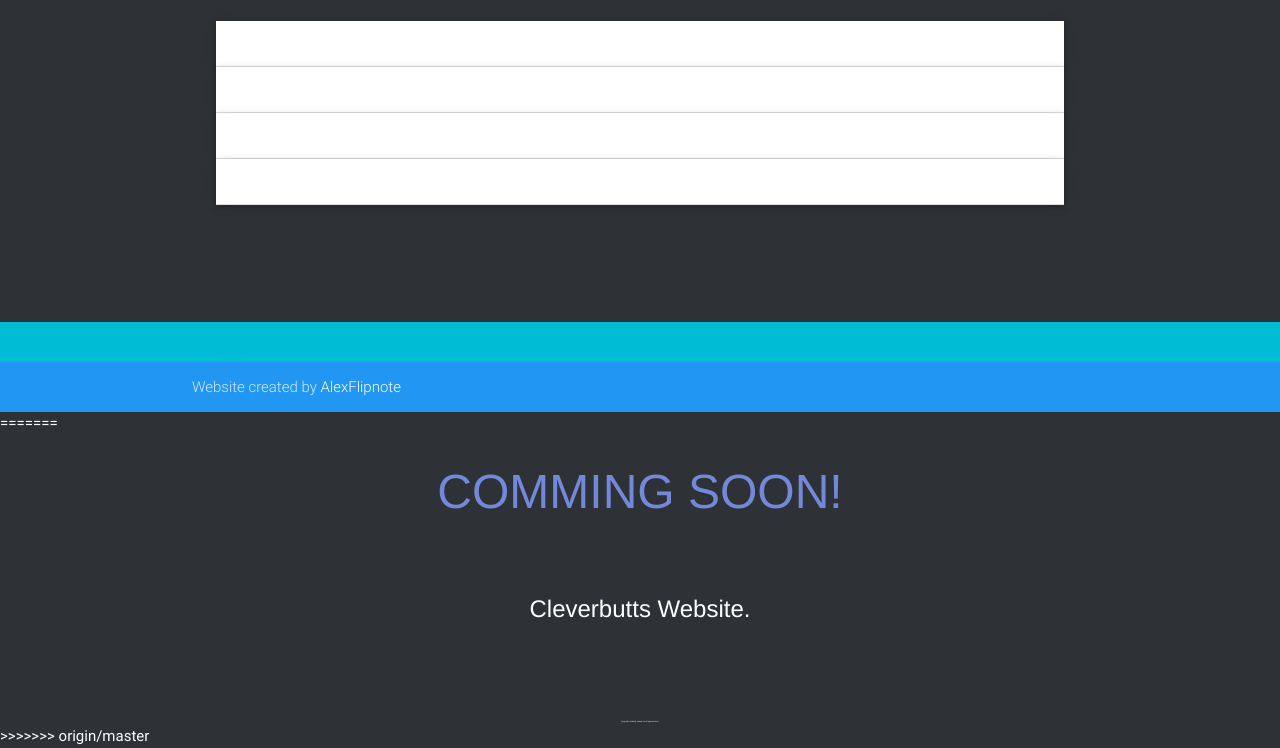
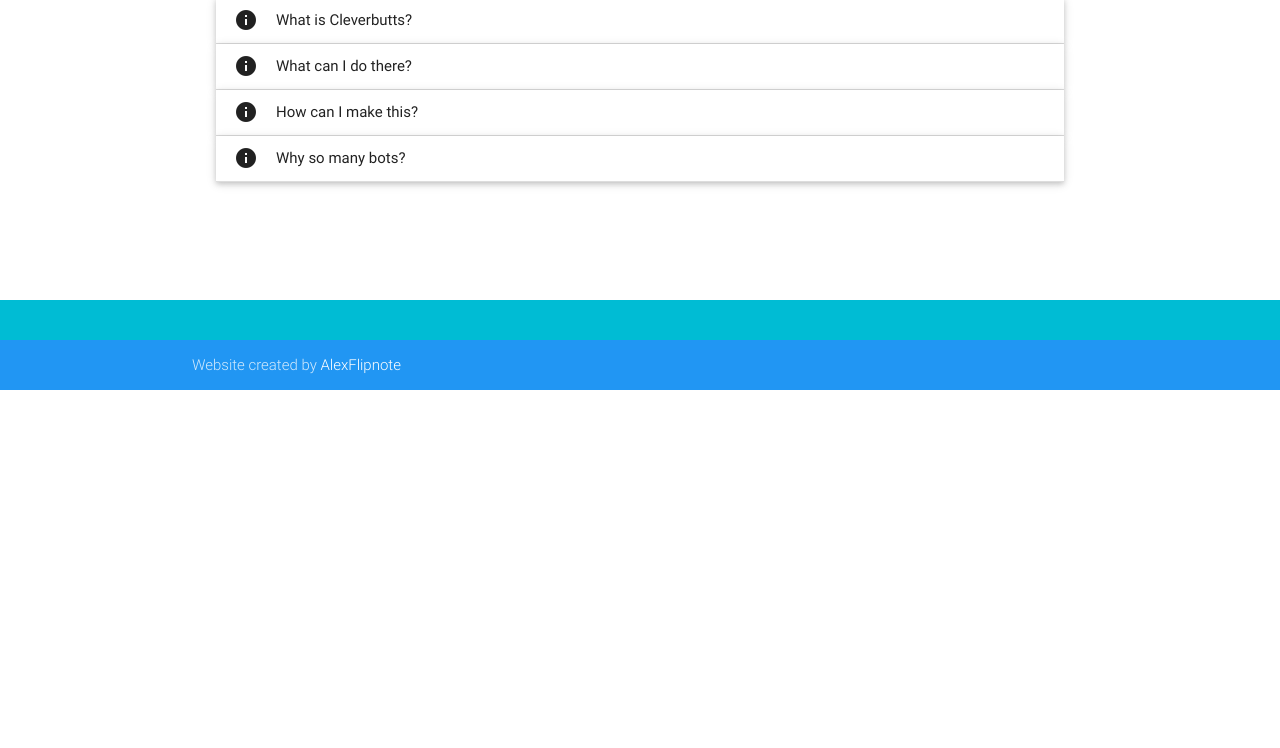
Before and after one commit to Cleverbutts/cleverbutts.github.io, a plain HTML site: page index.html in a window 1280 px wide. Shown: the part 488-1236 px from the top of the page. After the commit the page ends 878 px from the top, so only its background shows below. Drawn offline with nearby package versions, Linux system fonts and the light colour scheme.

Commit message:
Fixed index.html bug

```diff
--- a/index.html
+++ b/index.html
@@ -1,4 +1,3 @@
-<<<<<<< HEAD
 <!DOCTYPE html>
 <html>
 
@@ -98,23 +97,3 @@
 </body>
 
 </html>
-=======
-<html>
-<html>
-	<head>
-		<title>A website.</title>
-		<link href="styles.css" rel="stylesheet" type="text/css">
-	</head>
-	<body bgcolor="2e3136" text="white">
-	 <center>
-   <h1 class="styleone">COMMING SOON!</h1>
-   <br>
-   <p class="styleone">Cleverbutts Website.</p>
-   <br>
-   <br>
-   <br>
-   <p class="styletwo">copyright nobody cause its all opensource.</p>
-   </center>
-  </body>
-</html>
->>>>>>> origin/master
```
